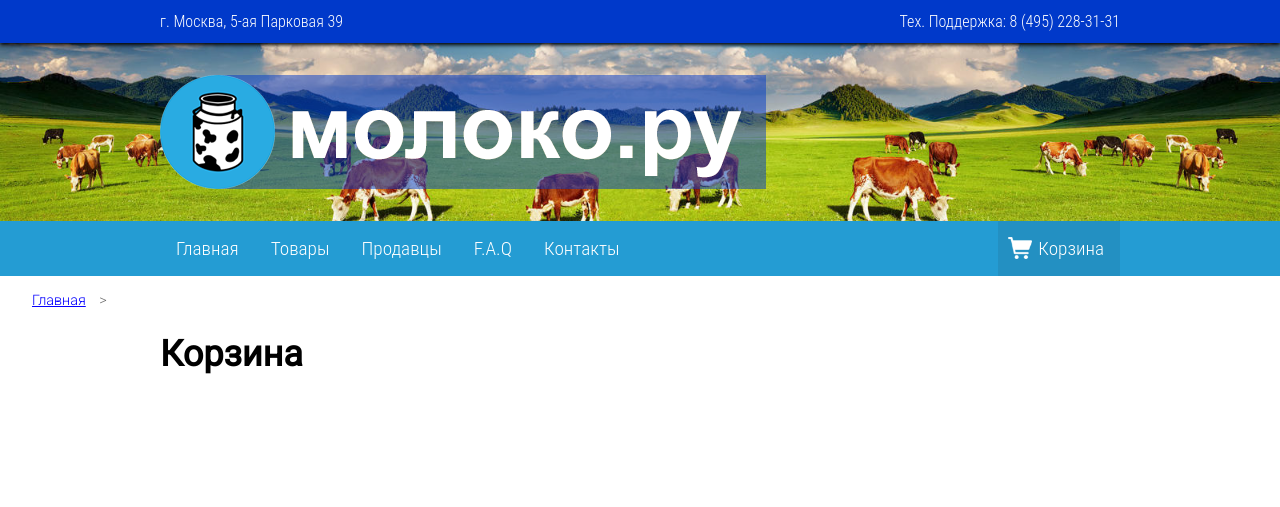
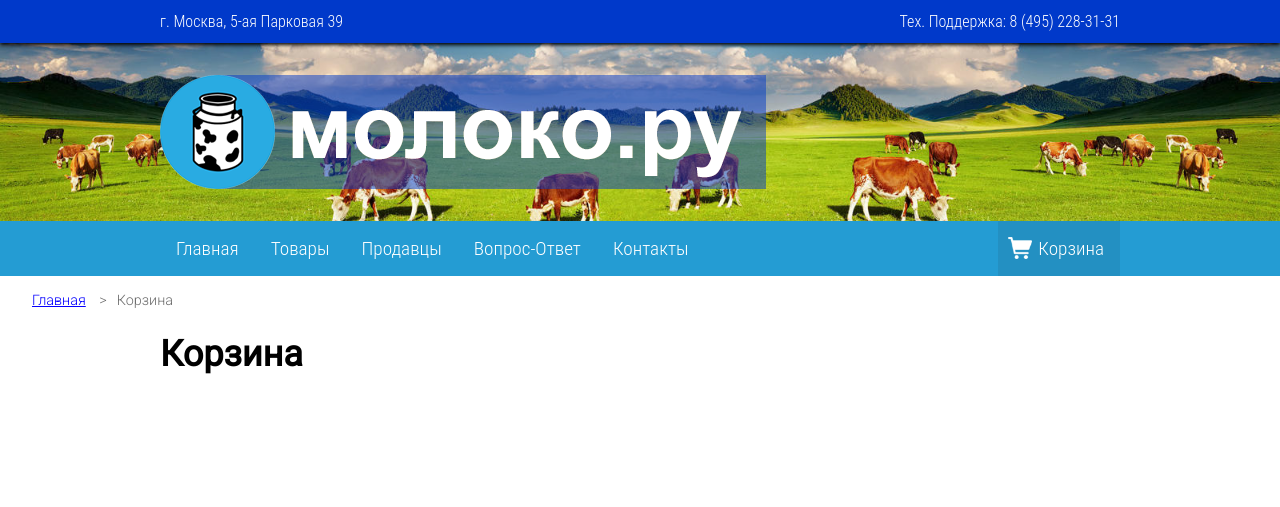
Before and after one commit to megas781/moloko.ru, a PHP site: page /cart/index.php in a window 1280 px wide. Shown: the top 507 px of the page. Run offline with PHP 8.4, Linux system fonts and the light colour scheme; data that the repository does not hold is empty.

Commit message:
cart breadcrumbs fixed

```diff
--- a/master/header.php
+++ b/master/header.php
@@ -11,6 +11,11 @@
     <link rel="stylesheet" href="<?php echo HTTP_ROOT . 'master/header.css' ?>">
     <link rel="stylesheet" href="<?php echo HTTP_ROOT . 'master/footer.css' ?>">
     <link rel="stylesheet" href="<?php echo $params['style_path'] ?>">
+<!--    <link rel="shortcut icon" href="/favicon.ico" type="image/x-icon">-->
+    <link rel="shortcut icon" href="/favicon.png" type="image/png">
+
+<!--    JQuery – ты меня победил -->
+    <script src="https://ajax.googleapis.com/ajax/libs/jquery/3.4.0/jquery.min.js"></script>
 
 
     <!--    Подключение Yandex.Map API-->
@@ -45,8 +50,9 @@
                 'products' => ['Товары', 'http://moloko.glebkalachev.ru/products/', 2],
                 'sellers' => ['Продавцы', 'http://moloko.glebkalachev.ru/sellers', 3],
 //                'about' => ['О сайте', 'http://moloko.glebkalachev.ru/about/', 4],
-                'faq' => ['F.A.Q', 'http://moloko.glebkalachev.ru/faq/', 5],
-                'contacts' => ['Контакты', 'http://moloko.glebkalachev.ru/contacts/', 6]
+                'faq' => ['Вопрос-Ответ', 'http://moloko.glebkalachev.ru/faq/', 5],
+                'contacts' => ['Контакты', 'http://moloko.glebkalachev.ru/contacts/', 6],
+
             ];
 
             foreach ($navItems as $page_id => $item) {
@@ -61,7 +67,11 @@
            href="http://moloko.glebkalachev.ru/cart/">Корзина</a>
     </div>
 </nav>
-<?php if ($_SERVER['REQUEST_URI'] != '/' and $_SERVER['REQUEST_URI'] != '/index.php'): ?>
+<?php if ($_SERVER['REQUEST_URI'] != '/' and $_SERVER['REQUEST_URI'] != '/index.php'):
+
+    //Добавляем корзину в $navItems после генерации панели навигации. Теперь корзина будет отображаться в хлебных крошках
+    $navItems['cart'] = ['Корзина'];
+    ?>
 <div class="breadcrumbs">
     <a class="breadcrumb-item first" href="">Главная</a>
     <span class="breadcrumb-item last"><?php echo $navItems[$params['page_id']][0] ?></span>
```
